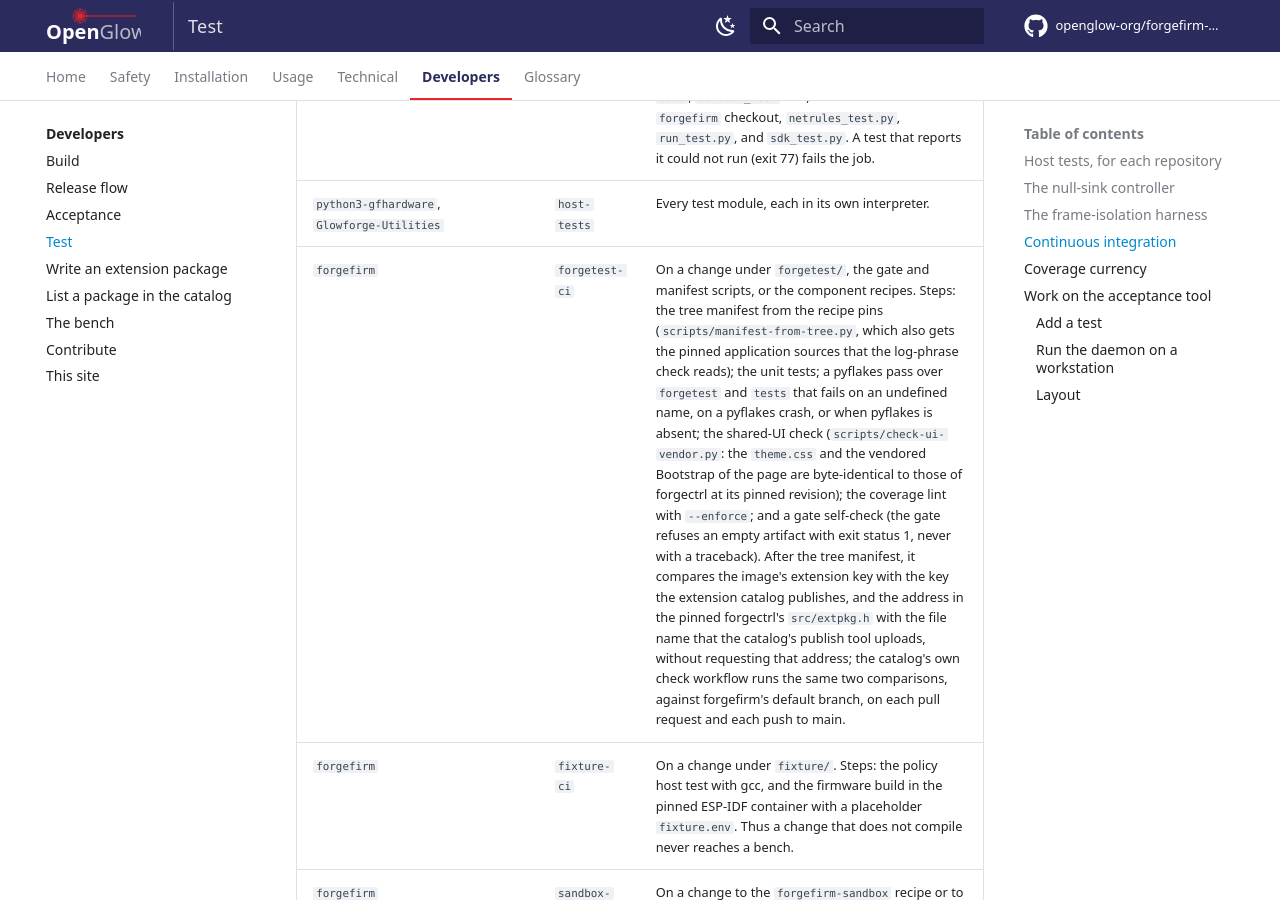
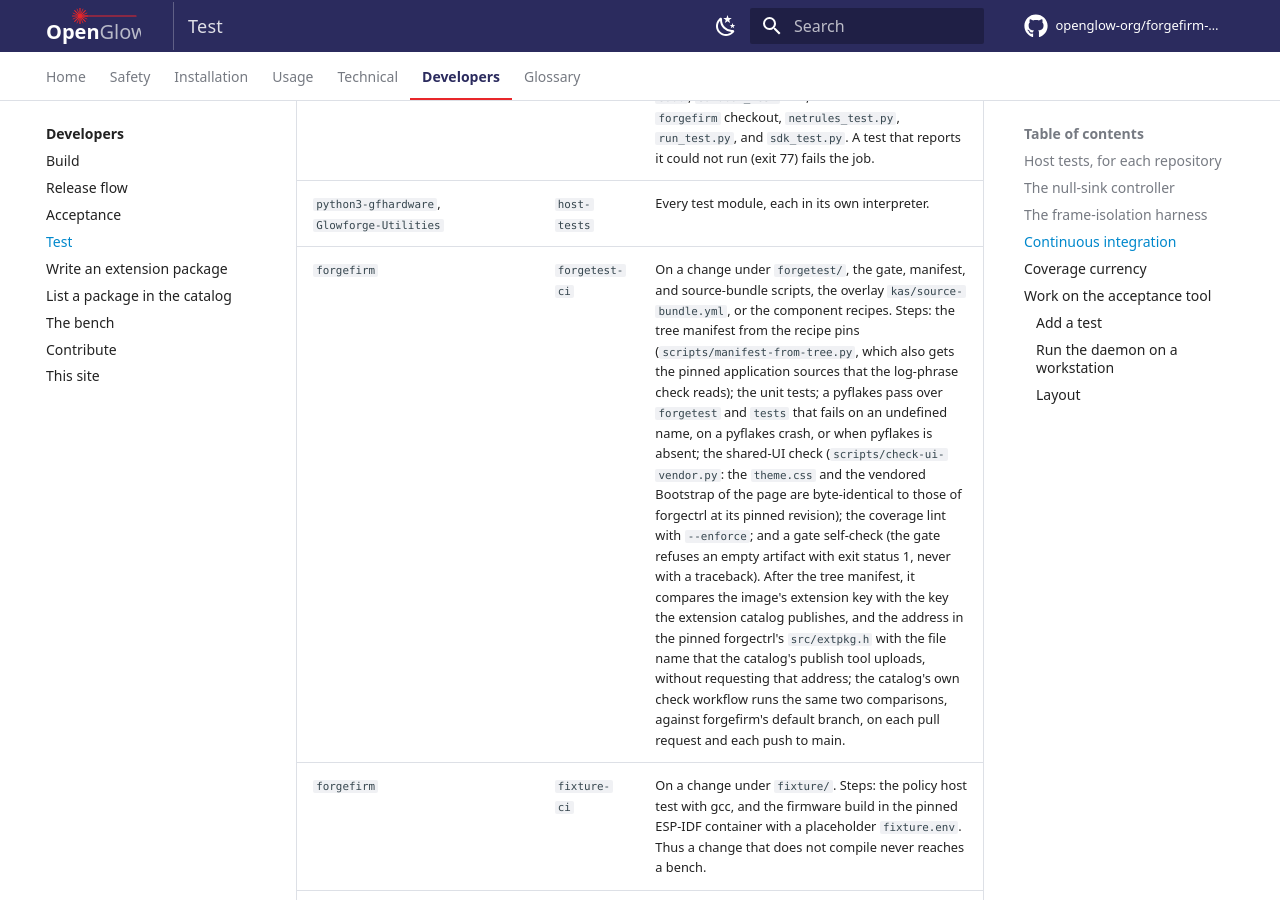
Before and after one commit to openglow-org/forgefirm-docs, an MkDocs documentation site: the page built from docs/developers/testing.md, in a window 1280 px wide and 900 px high, scrolled down 8844 px. Built offline with MkDocs 1.6.1 and Material for MkDocs 9.7.7, drawn with Linux system fonts in a browser that asks for light colours; comment, search, counter and statistics services are not loaded.

Commit message:
Testing: forgetest-ci also runs on a change to the source bundle's script and overlay
Docs only. The forgetest-ci row named the paths that start the workflow
on a push and left two out: scripts/source-bundle.py and the overlay
kas/source-bundle.yml are in the workflow's paths filter, and its unit
tests step runs test_source_bundle.py, which reads both.

- developers/testing.md, Continuous integration, the forgetest-ci row:
  the workflow runs on a change under forgetest/, to the gate, manifest,
  and source-bundle scripts, to the overlay kas/source-bundle.yml, or to
  the component recipes.

Proof: python scripts/check-style.py (style: clean), python
scripts/check-interfaces.py (interfaces: clean (245 checked)), zensical
build (strict: No issues found). The paths are those of the push
trigger in forgefirm's .github/workflows/forgetest-ci.yml (the workflow
file itself aside, as in every row), but for the last, where the
trigger takes every file under meta-forgefirm/recipes-forgefirm/, and
its pull_request trigger has no filter. forgetest/tests/
test_source_bundle.py is among the tests its Unit tests step discovers.
Negative control on a scratch copy of the tree: the British spelling of
'canceled' put into the edited row fails check-style.py (one SPELLING
finding, exit 1), and a link to a page that does not exist put into the
same row fails the strict build (page does not exist, exit 1).

Acceptance: none; docs only.

```diff
--- a/docs/developers/testing.md
+++ b/docs/developers/testing.md
@@ -140,7 +140,7 @@
 | `forgectrl` | `build` | The CMake build with `-Werror`, with a checkout of `forgeext` beside the `forgefirm` one for `holds_wire_test`, and every C test binary (`fflog_e2e_test` runs inside `tests/fflog_e2e.sh`). `tools/check_ui_js.py`, which parses every script of the bundled pages. `tests/wizard_walk.py`, which walks the bundled first-run page in headless Chrome; the runner image carries Google Chrome, which the Dependencies step checks for, so the walk finds `/usr/bin/google-chrome` (`host_setup.sh` runs it a second time against the daemon). `tests/fflog_e2e.sh` with the image's `rsyslog.conf` from a `forgefirm` checkout, and `tests/host_start.sh`. Then the image's ulfius, which the workflow builds from that checkout's recipe, and against it `tests/host_routes.sh`, `host_ext.sh`, `host_setup.sh`, `host_lease.sh`, `host_guard.sh`, `host_lan.sh`, and `host_update.sh`. Last, `tests/test_routes.py`. |
 | `forgeext` | `build` | fwup 1.16.0 (the version the image carries) and the CMake build with `-Werror`; eleven C tests, `install_test.py`, and `ffx_test.py`; and under `sudo`, `sandbox_test` and, with the rule file from a `forgefirm` checkout, `netrules_test.py`, `run_test.py`, and `sdk_test.py`. A test that reports it could not run (exit 77) fails the job. |
 | `python3-gfhardware`, `Glowforge-Utilities` | `host-tests` | Every test module, each in its own interpreter. |
-| `forgefirm` | `forgetest-ci` | On a change under `forgetest/`, the gate and manifest scripts, or the component recipes. Steps: the tree manifest from the recipe pins (`scripts/manifest-from-tree.py`, which also gets the pinned application sources that the log-phrase check reads); the unit tests; a pyflakes pass over `forgetest` and `tests` that fails on an undefined name, on a pyflakes crash, or when pyflakes is absent; the shared-UI check (`scripts/check-ui-vendor.py`: the `theme.css` and the vendored Bootstrap of the page are byte-identical to those of forgectrl at its pinned revision); the coverage lint with `--enforce`; and a gate self-check (the gate refuses an empty artifact with exit status 1, never with a traceback). After the tree manifest, it compares the image's extension key with the key the extension catalog publishes, and the address in the pinned forgectrl's `src/extpkg.h` with the file name that the catalog's publish tool uploads, without requesting that address; the catalog's own check workflow runs the same two comparisons, against forgefirm's default branch, on each pull request and each push to main. |
+| `forgefirm` | `forgetest-ci` | On a change under `forgetest/`, the gate, manifest, and source-bundle scripts, the overlay `kas/source-bundle.yml`, or the component recipes. Steps: the tree manifest from the recipe pins (`scripts/manifest-from-tree.py`, which also gets the pinned application sources that the log-phrase check reads); the unit tests; a pyflakes pass over `forgetest` and `tests` that fails on an undefined name, on a pyflakes crash, or when pyflakes is absent; the shared-UI check (`scripts/check-ui-vendor.py`: the `theme.css` and the vendored Bootstrap of the page are byte-identical to those of forgectrl at its pinned revision); the coverage lint with `--enforce`; and a gate self-check (the gate refuses an empty artifact with exit status 1, never with a traceback). After the tree manifest, it compares the image's extension key with the key the extension catalog publishes, and the address in the pinned forgectrl's `src/extpkg.h` with the file name that the catalog's publish tool uploads, without requesting that address; the catalog's own check workflow runs the same two comparisons, against forgefirm's default branch, on each pull request and each push to main. |
 | `forgefirm` | `fixture-ci` | On a change under `fixture/`. Steps: the policy host test with gcc, and the firmware build in the pinned ESP-IDF container with a placeholder `fixture.env`. Thus a change that does not compile never reaches a bench. |
 | `forgefirm` | `sandbox-ci` | On a change to the `forgefirm-sandbox` recipe or to the test. One step: `scripts/sandbox-rules-test.py` as root, which loads the [extension sandbox's](../technical/forgefirm/image-and-bsp.md#the-extension-sandbox) rule file into a network namespace of its own, joins a second namespace to it with a veth pair (a peer that is not the machine), and sends from real uids. A pool uid is refused on loopback (IPv4 and IPv6), at its own LAN address, and at the peer (TCP at once, UDP with `EPERM`); root and the uids on either side of the pool are not touched; an allowlist chain opens one port of the peer to one uid; with loopback and the machine's own address on its allowlist a pool uid is still refused there; and loading the file again takes the allowlist away. |
 | `forgefirm-docs` | `check`, `deploy` | The strict build and the two lints, on each pull request and push. `deploy` publishes `main` to GitHub Pages. |
```
